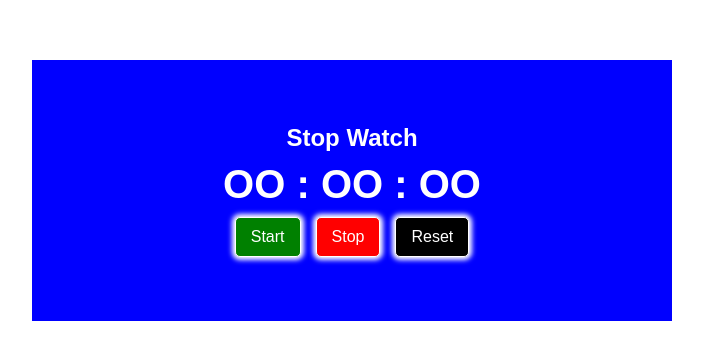
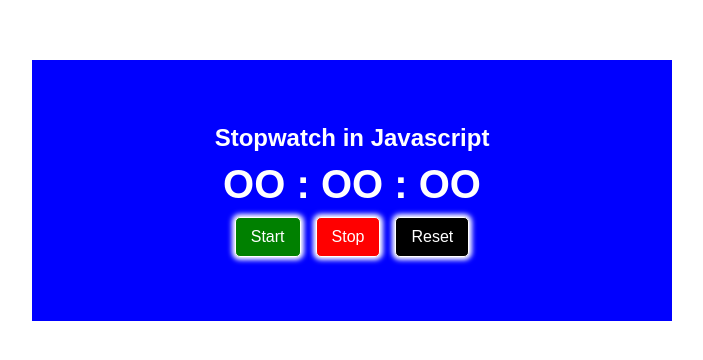
Before and after one commit to safaroque7/stopwatch, a plain HTML site: page index.html in a window 1280 px wide. Shown: the part 210-570 px from the top of the page, without its empty margins (288-991 px from the left). Drawn offline with Linux system fonts and the light colour scheme.

Commit message:
Update Title

```diff
--- a/index.html
+++ b/index.html
@@ -13,7 +13,7 @@
         <div class="stop-watch" id="stop-watch-background">
             <div class="stop-watch-title">
                 <h2>
-                    Stop Watch
+                    Stopwatch in Javascript
                 </h2>
             </div>
             <div class="show-time">
```
